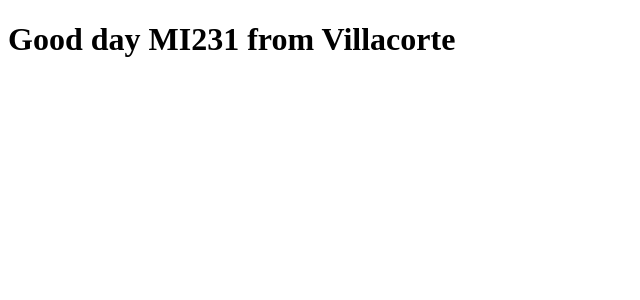
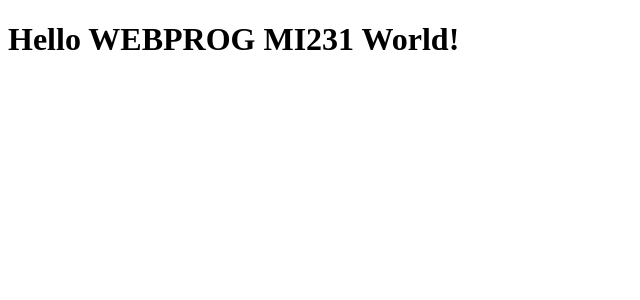
Before and after one commit to RmartV/webprog-mi231-vuejs, a Vue app in the folder vue-project/: page / in a window 1280 px wide. Shown: the top 300 px of the page, without its empty margins (0-640 px from the left). Built offline with nearby package versions, Linux system fonts and the light colour scheme.

Commit message:
updated message

```diff
--- a/vue-project/src/App.vue
+++ b/vue-project/src/App.vue
@@ -1,5 +1,5 @@
 <script></script>
 <template>
-  <h1>Good day MI231 from Villacorte</h1>
+  <h1>Hello WEBPROG MI231 World!</h1>
 </template>
 <style></style>
```
